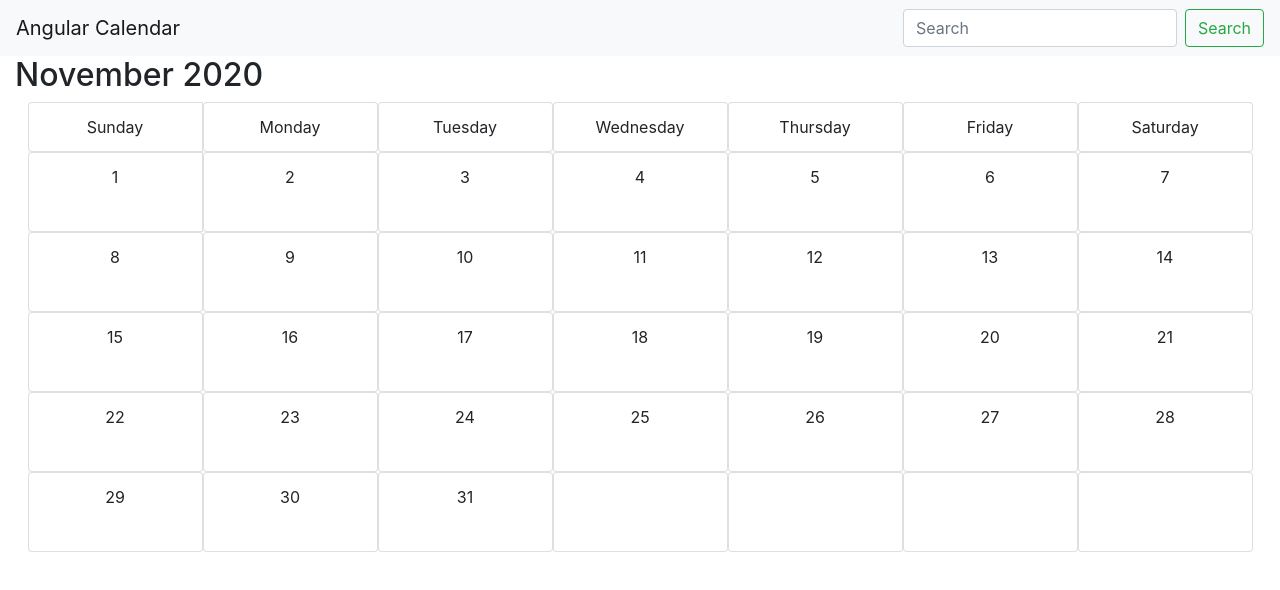
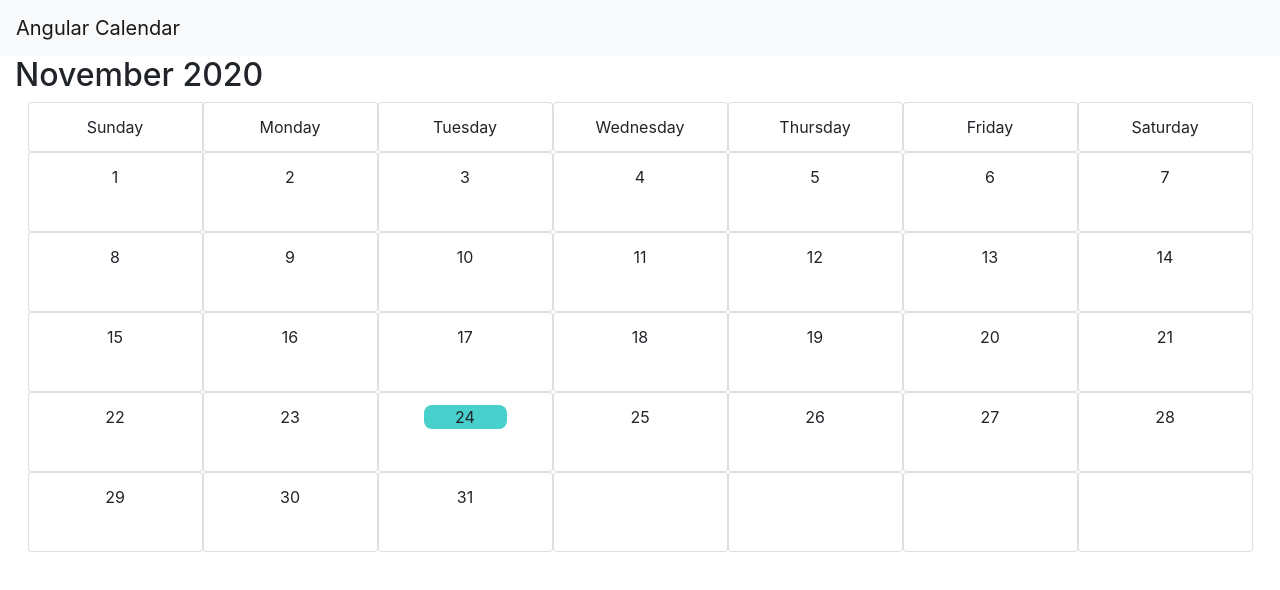
Before and after one commit to sergiogomes/angular-calendar-app, an Angular app: page /calendar in a window 1280 px wide. Shown: the top 590 px of the page. Built offline with nearby package versions, Linux system fonts and the light colour scheme.

Commit message:
Changing variables to the service component.

```diff
--- a/src/app/calendar/calendar.component.html
+++ b/src/app/calendar/calendar.component.html
@@ -1,10 +1,10 @@
 
 <section>
-  <h2>{{ months[currentMonth] }} {{ currentYear }}</h2>
+  <h2>{{ service.months[service.currentMonth] }} {{ service.currentYear }}</h2>
 </section>
 
 <ul class="list-group list-group-horizontal flex-wrap justify-center">
-  <li class="list-group-item perc-14 text-center" *ngFor="let weekDay of weekDays">
+  <li class="list-group-item perc-14 text-center" *ngFor="let weekDay of service.weekDays">
     <div class="week-day-sm">
       {{ weekDay.letter }}
     </div>
@@ -18,8 +18,8 @@
 </ul>
 
 <ul class="list-group list-group-horizontal flex-wrap justify-center">
-  <li class="list-group-item perc-14 text-center grid-height" *ngFor="let day of grid">
-    <div *ngIf="day.monthDay">
+  <li class="list-group-item perc-14 text-center grid-height btn btn-light" *ngFor="let day of service.grid">
+    <div *ngIf="day.monthDay" [ngClass]="day.monthDay === service.currentDay ? 'current-day' : ''">
       {{day.monthDay}}
     </div>
   </li>
--- a/src/app/calendar/calendar.component.scss
+++ b/src/app/calendar/calendar.component.scss
@@ -25,7 +25,7 @@
 }
 
 .grid-height {
-   min-height: 50px;
+  min-height: 50px;
 }
 
 .week-day-sm {
@@ -36,6 +36,13 @@
 }
 .week-day-lg {
   display: none
+}
+
+.current-day {
+  background-color: mediumturquoise;
+  min-width: 20px;
+  border-radius: 4px;
+  margin: 0px 0px;
 }
 
 /* Responsive Styles */
@@ -53,6 +60,11 @@
   .week-day-lg {
     display: none
   }
+
+  .current-day {
+    border-radius: 4px;
+    margin: 0px 0px;
+  }
 }
 
 @media screen and (min-width: 950px) {
@@ -69,4 +81,16 @@
   .week-day-lg {
     display: block
   }
+
+  .current-day {
+    border-radius: 8px;
+    margin: 0px 25px;
+  }
 }
+
+@media screen and (max-width: 300) {
+  .list-group-item {
+    padding: unset;
+    margin: unset;
+  }
+}
--- a/src/app/calendar/calendar.component.ts
+++ b/src/app/calendar/calendar.component.ts
@@ -1,8 +1,7 @@
 import { Component, OnInit } from '@angular/core';
-import { isBreakOrContinueStatement } from 'typescript';
 
-import { CalendarService } from './calendar.service';
 import { ItemGrid } from './models';
+import { CalendarService } from './services';
 
 @Component({
   selector: 'app-calendar',
@@ -11,37 +10,7 @@ import { ItemGrid } from './models';
 })
 export class CalendarComponent implements OnInit {
 
-  public weekDays = [
-    { id: 0, letter: 'S', threeWord: 'Sun', day: 'Sunday' },
-    { id: 1, letter: 'M', threeWord: 'Mon', day: 'Monday' },
-    { id: 2, letter: 'T', threeWord: 'Tue', day: 'Tuesday' },
-    { id: 3, letter: 'W', threeWord: 'Wed', day: 'Wednesday' },
-    { id: 4, letter: 'T', threeWord: 'Thu', day: 'Thursday' },
-    { id: 5, letter: 'F', threeWord: 'Fri', day: 'Friday' },
-    { id: 6, letter: 'S', threeWord: 'Sat', day: 'Saturday' }
-  ];
-  public months = [
-    'January',
-    'February',
-    'March',
-    'April',
-    'May',
-    'June',
-    'July',
-    'August',
-    'September',
-    'October',
-    'November',
-    'December'
-  ];
-  public currentYear: number;
-  public currentMonth: number;
-  public currentDay: number;
-  public currentHour: number;
-
-  public grid: ItemGrid[] = [];
-
-  constructor(private service: CalendarService) { }
+  constructor(public service: CalendarService) { }
 
   ngOnInit(): void {
     this.initializeDates();
@@ -54,18 +23,19 @@ export class CalendarComponent implements OnInit {
     const year = date.getFullYear();
 
     const monthDays = this.service.getDaysInMonth(month, year);
-    const weekDay = this.weekDays[date.getDay()];
+    const weekDay = this.service.weekDays[date.getDay()];
 
     const firstDate = new Date(year, month, 1);
     const lastDate = new Date(year, month + 1, 0);
 
-    const weekFirstDay = this.weekDays[firstDate.getDay()];
-    const weekLastDay = this.weekDays[lastDate.getDay()];
+    const weekFirstDay = this.service.weekDays[firstDate.getDay()];
+    const weekLastDay = this.service.weekDays[lastDate.getDay()];
 
-    this.currentYear = year;
-    this.currentMonth = month;
+    this.service.currentYear = year;
+    this.service.currentMonth = month;
+    this.service.currentDay = date.getDate();
 
-    this.createStructure(this.weekDays.length, weekFirstDay.id);
+    this.createStructure(this.service.weekDays.length, weekFirstDay.id);
     this.fillMonthDays(weekFirstDay.id, monthDays);
   }
 
@@ -79,7 +49,7 @@ export class CalendarComponent implements OnInit {
     }
 
     for (let i = 0; i < limit; i ++) {
-      this.grid.push({
+      this.service.grid.push({
         id: i,
         week: Math.floor(i / weekDays),
         weekDay: i % weekDays,
@@ -91,7 +61,7 @@ export class CalendarComponent implements OnInit {
   private fillMonthDays(weekFirstDay: number, monthDays: number): void {
     let countBegan: boolean;
     let dayCount = weekFirstDay;
-    for (const item of this.grid) {
+    for (const item of this.service.grid) {
       if (dayCount === weekFirstDay) {
         countBegan = true;
       }
--- a/src/app/calendar/calendar.service.ts
+++ /dev/null
@@ -1,15 +0,0 @@
-import { Injectable } from '@angular/core';
-
-@Injectable({
-  providedIn: 'root'
-})
-export class CalendarService {
-
-  public days: any;
-
-  constructor() { }
-
-  public getDaysInMonth(month: number, year: number) {
-    return new Date(year, month+1, 0).getDate();
-  }
-}
--- a/src/app/calendar/index.ts
+++ b/src/app/calendar/index.ts
@@ -1 +1,3 @@
 export * from './calendar.component';
+export * from './services';
+export * from './models';
--- /dev/null
+++ b/src/app/calendar/services/calendar.service.ts
@@ -0,0 +1,46 @@
+import { Injectable } from '@angular/core';
+
+import { ItemGrid } from '../models';
+
+@Injectable({
+  providedIn: 'root'
+})
+export class CalendarService {
+
+
+  public currentYear: number;
+  public currentMonth: number;
+  public currentDay: number;
+  public currentHour: number;
+  public weekDays = [
+    { id: 0, letter: 'S', threeWord: 'Sun', day: 'Sunday' },
+    { id: 1, letter: 'M', threeWord: 'Mon', day: 'Monday' },
+    { id: 2, letter: 'T', threeWord: 'Tue', day: 'Tuesday' },
+    { id: 3, letter: 'W', threeWord: 'Wed', day: 'Wednesday' },
+    { id: 4, letter: 'T', threeWord: 'Thu', day: 'Thursday' },
+    { id: 5, letter: 'F', threeWord: 'Fri', day: 'Friday' },
+    { id: 6, letter: 'S', threeWord: 'Sat', day: 'Saturday' }
+  ];
+  public months = [
+    'January',
+    'February',
+    'March',
+    'April',
+    'May',
+    'June',
+    'July',
+    'August',
+    'September',
+    'October',
+    'November',
+    'December'
+  ];
+  public grid: ItemGrid[] = [];
+  public days: any;
+
+  constructor() { }
+
+  public getDaysInMonth(month: number, year: number) {
+    return new Date(year, month+1, 0).getDate();
+  }
+}
--- /dev/null
+++ b/src/app/calendar/services/index.ts
@@ -0,0 +1 @@
+export * from './calendar.service';
--- a/src/app/core/components/navbar/navbar.component.html
+++ b/src/app/core/components/navbar/navbar.component.html
@@ -1,6 +1,6 @@
 <nav class="navbar navbar-light bg-light">
   <a class="navbar-brand" (click)="onClickHome()">Angular Calendar</a>
-  <form class="form-inline" (submit)="onSearch()">
+  <!-- <form class="form-inline" (submit)="onSearch()">
     <input
       class="form-control mr-sm-2"
       type="search"
@@ -16,5 +16,5 @@
       type="submit">
       Search
     </button>
-  </form>
+  </form> -->
 </nav>
```
Also changed, not shown: 1 other file (tests, documents, lock files or other folders).
